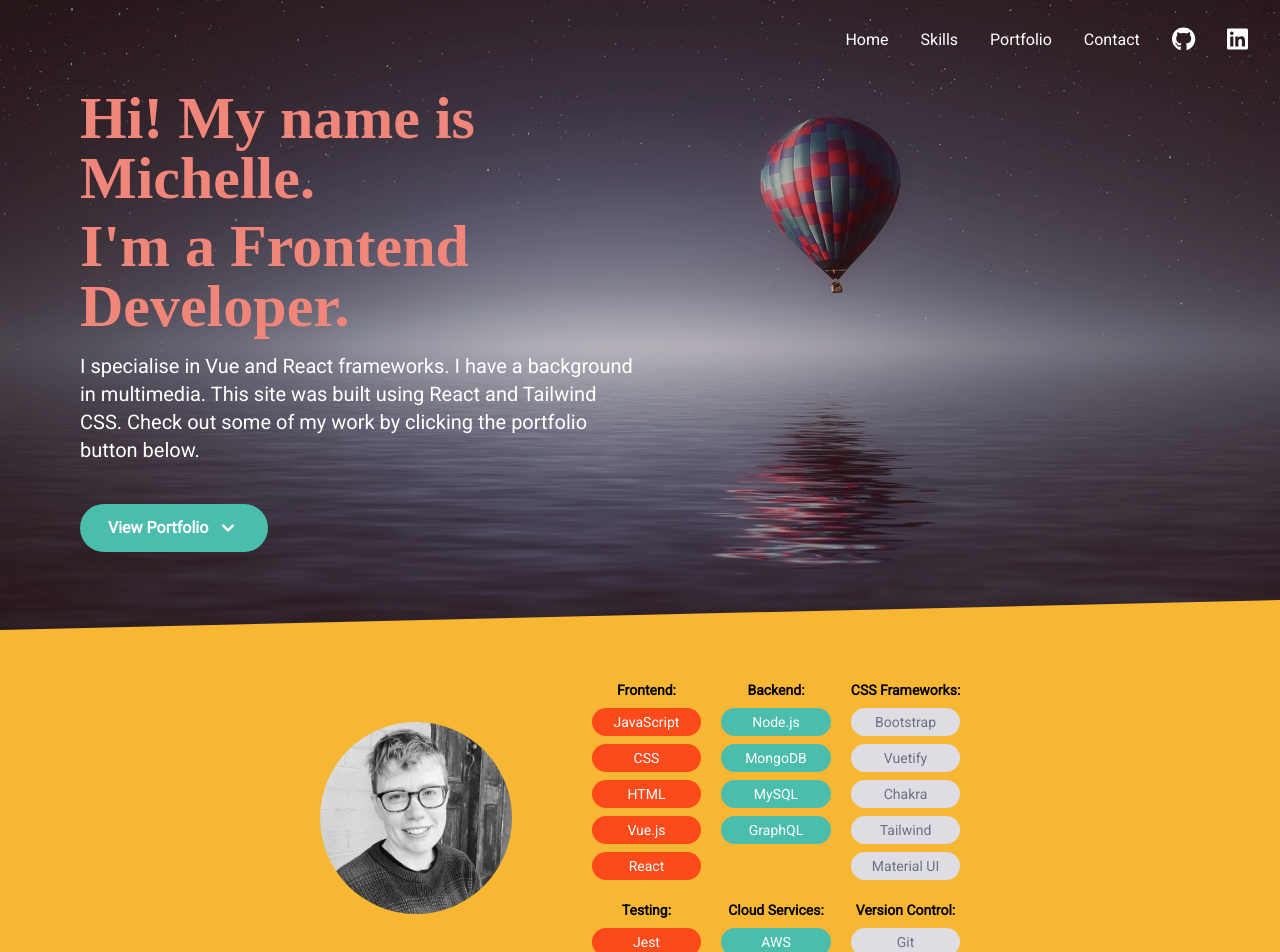
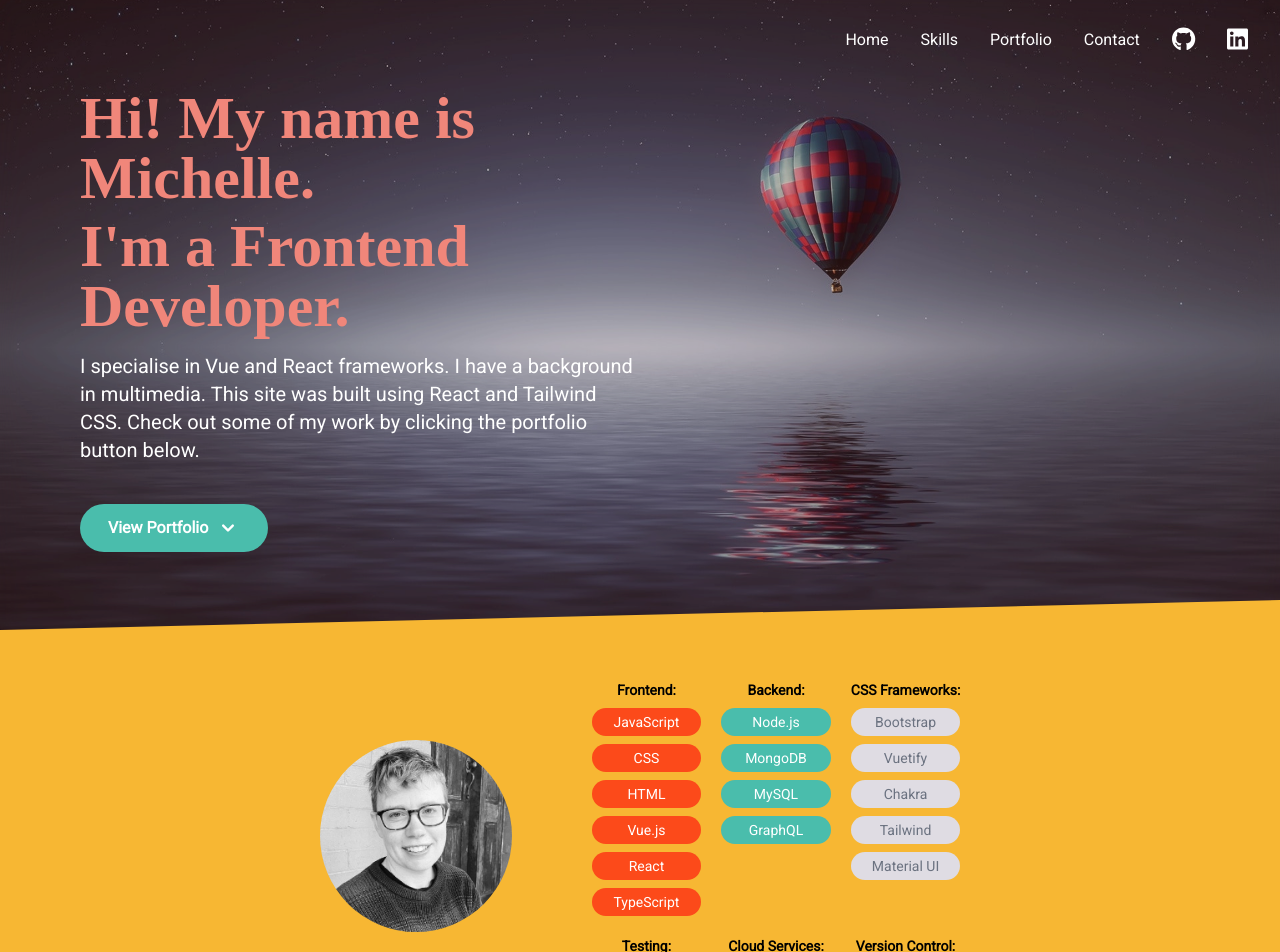
Before and after one commit to michellewatts20000/react-tailwind-portfolio, a React (Vite) app: page / in a window 1280 px wide. Shown: the top 952 px of the page. Built offline with nearby package versions, Linux system fonts and the light colour scheme.

Commit message:
skills refactoring

```diff
--- a/src/App.jsx
+++ b/src/App.jsx
@@ -4,7 +4,7 @@ import Portfolio from './Portfolio';
 import Contact from './Contact';
 import ShapeDivider from './ShapeDivider';
 import Footer from './Footer';
-import Resume from './Resume';
+import Skills from './Skills';
 
 const App = () => {
   return (
@@ -14,13 +14,11 @@ const App = () => {
 
       <HeroSection />
 
-
-
-      <Resume />
+      <Skills />
 
       <Portfolio />
 
-      <ShapeDivider foregroundColor="#DFDCE3" backgroundColor="#F7B733"/>
+      <ShapeDivider foregroundColor="#DFDCE3" backgroundColor="#F7B733" />
 
       <Contact />
 
--- a/src/Resume.jsx
+++ b/src/Skills.jsx
@@ -1,12 +1,12 @@
 
 
-const Resume = () => {
+const Skills = () => {
   const skills = [
     {
       name: "Frontend",
       color: "secondary-500",
       text: "white",
-      skills: ["JavaScript", "CSS", "HTML", "Vue.js", "React"]
+      skills: ["JavaScript", "CSS", "HTML", "Vue.js", "React", "TypeScript"]
     },
     {
       name: "Backend",
@@ -68,4 +68,4 @@ const Resume = () => {
   );
 };
 
-export default Resume;
+export default Skills;
```
Also changed, not shown: 1 other file (tests, documents, lock files or other folders).
